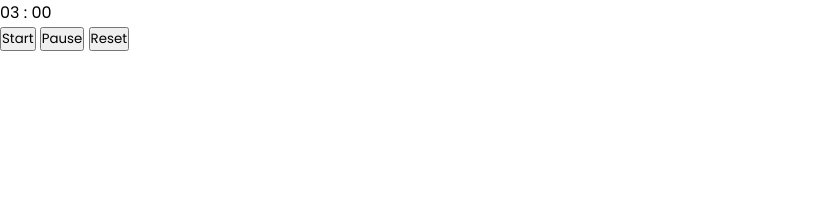
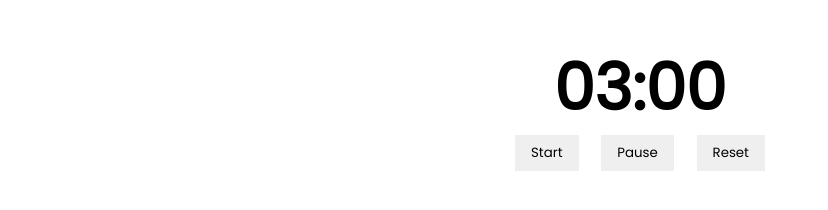
Before and after one commit to alesdevux/temporizador, a plain HTML site: page index.html in a window 1280 px wide. Shown: the whole page, without its empty margins (0-828 px from the left). Drawn offline with Linux system fonts and the light colour scheme.

Commit message:
basic styles

```diff
--- a/styles.css
+++ b/styles.css
@@ -4,3 +4,28 @@
   box-sizing: border-box;
   font-family: Poppins, -apple-system, BlinkMacSystemFont, 'Segoe UI', Roboto, Oxygen, Ubuntu, Cantarell, 'Open Sans', 'Helvetica Neue', sans-serif;
 }
+
+button {
+  cursor: pointer;
+  padding: 8px 16px;
+  border: none;
+}
+
+.timer {
+  max-width: 250px;
+  margin: 40px auto;
+}
+
+.timer__time {
+  font-size: 4rem;
+  font-weight: bold;
+  display: flex;
+  justify-content: center;
+}
+
+.timer__controls {
+  display: flex;
+  justify-content: space-between;
+  align-items: center;
+  gap: 10px;
+}
```
